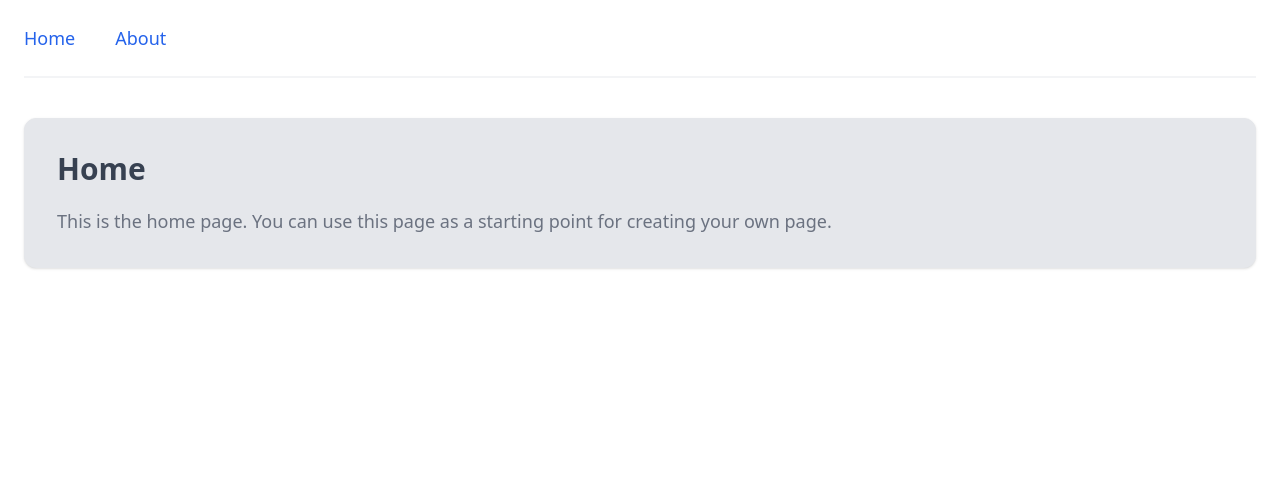
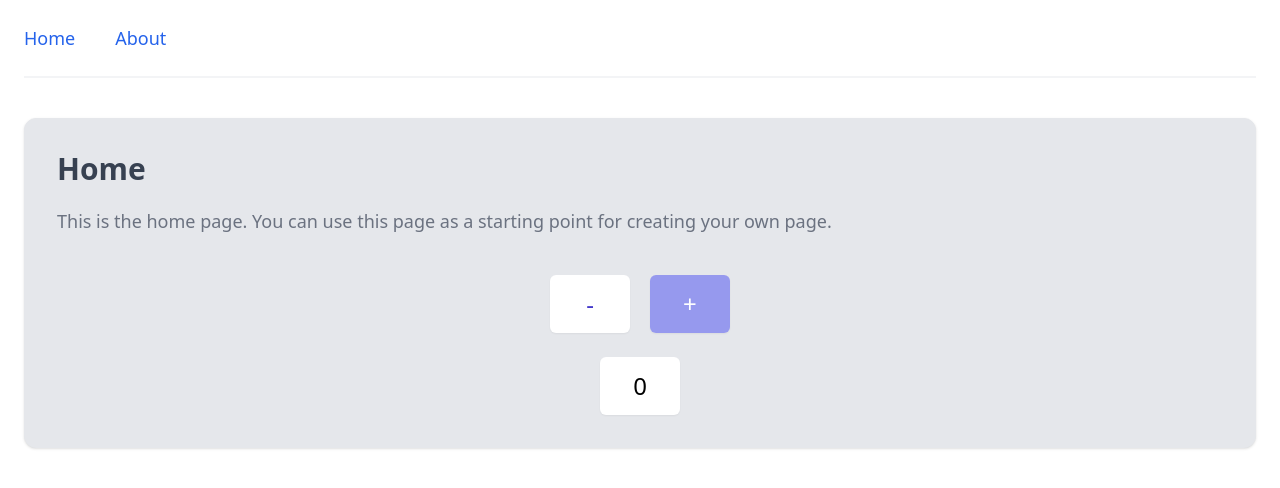
Before and after one commit to Fitzpa/vue-refresh, a Vue app in the folder apps/vue-composition-api-basics/: page / in a window 1280 px wide. Shown: the top 488 px of the page. Built offline with nearby package versions, Linux system fonts and the light colour scheme.

Commit message:
counter using composition api

```diff
--- a/apps/vue-composition-api-basics/src/App.vue
+++ b/apps/vue-composition-api-basics/src/App.vue
@@ -3,8 +3,7 @@
     <header class="relative bg-white">
       <div class="mx-auto max-w-7xl px-4 sm:px-6">
         <nav
-          class="flex items-center justify-between border-b-2 border-gray-100 py-6 md:justify-start md:space-x-10"
-        >
+          class="flex items-center justify-between border-b-2 border-gray-100 py-6 md:justify-start md:space-x-10">
           <RouterLink
             class="text-lg text-blue-600 hover:text-black active:text-green-600 visited:text-red-600"
             to="/"
--- a/apps/vue-composition-api-basics/src/views/HomeView.vue
+++ b/apps/vue-composition-api-basics/src/views/HomeView.vue
@@ -4,5 +4,73 @@
     <p class="text-gray-500 text-lg">
       This is the home page. You can use this page as a starting point for creating your own page.
     </p>
+    <div class="mx-auto mt-10 max-w-sm sm:flex sm:max-w-none justify-center items-center flex-col">
+      <div class="space-y-4 sm:mx-auto sm:inline-grid sm:grid-cols-2 sm:gap-5 sm:space-y-0 mb-6">
+        <button
+          class="flex items-center justify-center rounded-md border border-transparent bg-white px-4 py-3 text-2xl font-medium text-indigo-700 shadow-sm hover:bg-indigo-50 sm:px-8"
+          @click="decreaseCounter">
+          -
+        </button>
+        <button
+          class="flex items-center justify-center rounded-md border border-transparent bg-indigo-500 bg-opacity-60 px-4 py-3 text-2xl font-medium text-white shadow-sm hover:bg-opacity-70 sm:px-8"
+          @click="increaseCounter">
+          +
+        </button>
+      </div>
+      <div class="space-y-4 sm:mx-auto sm:space-y-0">
+        <span
+          class="counter flex items-center justify-center rounded-md border border-transparent bg-white px-4 py-3 text-2xl font-medium text-black shadow-sm sm:px-8">
+          {{ counter }}
+        </span>
+      </div>
+    </div>
   </div>
 </template>
+
+
+//* SCRIPT SETUP PATTERN
+//* the new way
+<script setup>
+import { ref } from 'vue'
+
+const counter = ref(0)
+
+const increaseCounter = () => {
+  counter.value++
+}
+
+const decreaseCounter = () => {
+  counter.value--
+}
+</script>
+
+
+//* SETUP FUNCTION PATTERN
+//* the old way
+
+//   <script>
+// import { ref } from 'vue'
+
+// export default {
+//   setup() {
+//     // DATA
+//     const counter = ref(0)
+
+//     // METHODS
+//     const increaseCounter = () => {
+//       counter.value++
+//     }
+
+//     const decreaseCounter = () => {
+//       counter.value--
+//     }
+
+//     // RETURN
+//     return {
+//       counter,
+//       increaseCounter,
+//       decreaseCounter,
+//     }
+//   },
+// }
+// </script>
```
